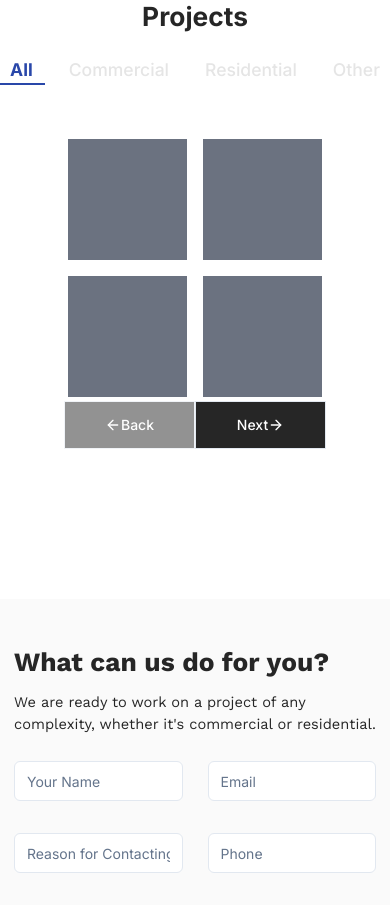
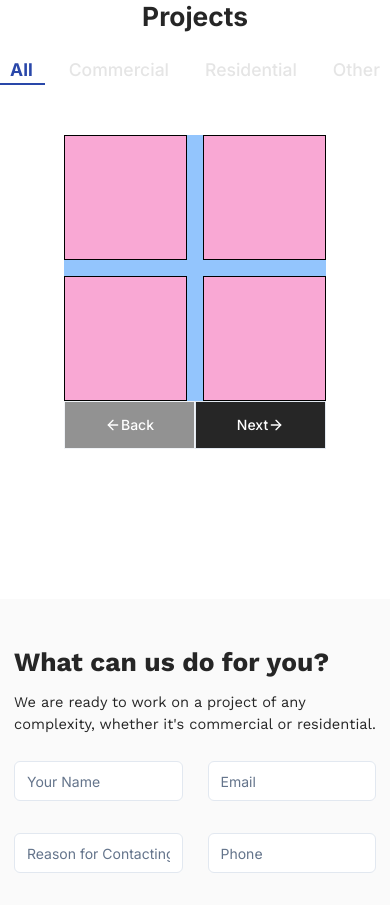
Before and after one commit to Iceblockp/construction, a Next.js app: page / in a window 390 px wide. Shown: the part 6080-6985 px from the top of the page. Built offline with nearby package versions, Linux system fonts and the light colour scheme.

Commit message:
project detail style add

```diff
--- a/package.json
+++ b/package.json
@@ -17,6 +17,7 @@
     "class-variance-authority": "^0.7.0",
     "clsx": "^2.1.1",
     "embla-carousel-react": "^8.1.3",
+    "framer-motion": "^11.2.10",
     "lucide-react": "^0.381.0",
     "next": "14.2.3",
     "react": "^18",
--- a/src/components/featuresOfSections/ProjectCarousal.tsx
+++ b/src/components/featuresOfSections/ProjectCarousal.tsx
@@ -1,26 +1,110 @@
-import React from 'react'
+import React, { useEffect, useState } from 'react'
 import {
     Carousel,
     CarouselContent,
     CarouselItem,
     CarouselNext,
     CarouselPrevious,
-} from "@/components/ui/carousel"
+} from "@/components/ui/carousel";
+import { motion } from "framer-motion"
 
 type Props = {}
+type Project = {
+    data: string,
+    isDetail: boolean
+}
 
 const ProjectCarousal = (props: Props) => {
+
+    const initialProjects: Project[] = [
+
+        {
+            data: "first",
+            isDetail: false
+        },
+        {
+            data: "second",
+            isDetail: false
+        },
+        {
+            data: "third",
+            isDetail: false
+        },
+        {
+            data: "fourth",
+            isDetail: false
+        },
+        {
+            data: "five",
+            isDetail: false
+        },
+        {
+            data: "six",
+            isDetail: false
+        },
+        {
+            data: "seven",
+            isDetail: false
+        },
+        {
+            data: "eight",
+            isDetail: false
+        }
+    ];
+    const [projects, setProjects] = useState(initialProjects)
+
+    const chunkArray = (array: Project[], chunkSize: number) => {
+        const result = [];
+        for (let i = 0; i < array.length; i += chunkSize) {
+            const chunk = array.slice(i, i + chunkSize).map((item, index) => ({ ...item, number: index + 1 }))
+            result.push(chunk);
+        }
+        return result;
+    }
+
+    const viewDetail = (id: string) => {
+        const updateProjects = projects.map((el) => el.data == id ? { ...el, isDetail: true } : { ...el, isDetail: false });
+        setProjects(updateProjects);
+    }
+    const closeDetail = (id: string) => {
+        const closedProjects = projects.map((el) => el.data == id ? { ...el, isDetail: false } : { ...el, isDetail: false });
+        setProjects(closedProjects);
+        // console.log(closedProjects)
+    }
+
+    let manageData = chunkArray(projects, 4);
+
+    // console.log(projects);
+
+
+
+
     return (
         <div className=' w-full h-full p-[50px] lg:p-[70px] '>
             <Carousel className="w-full flex flex-col ">
                 <CarouselContent className=''>
-                    {Array.from({ length: 5 }).map((_, index) => (
+                    {manageData.map((items, index) => (
                         <CarouselItem key={index}>
-                            <div className="p-1 w-full h-full grid grid-cols-2 sm:grid-cols-2 gap-4">
-                                <div className=' bg-gray-500 w-full h-[121px] sm:h-[242px]'></div>
-                                <div className=' bg-gray-500 w-full h-[121px] sm:h-[242px]'></div>
-                                <div className=' bg-gray-500 w-full h-[121px] sm:h-[242px]'></div>
-                                <div className=' bg-gray-500 w-full h-[121px] sm:h-[242px]'></div>
+                            <div className="p-1 w-full bg-blue-300 relative h-full grid grid-cols-2 sm:grid-cols-2 gap-4">
+                                {
+                                    items.map((item) => (
+                                        <div className=' w-full h-[121px] sm:h-[242px]'>
+
+                                        </div>
+                                    ))
+                                }
+                                {
+                                    items.map((item) => (
+                                        <div className={`bg-pink-300 absolute border border-black ${item.isDetail ? (` w-[85%] h-[85%] z-40 duration-500   ${(item.number == 1 && "top-[7.5%] left-[7.5%]  ") || (item.number == 2 && "top-[7.5%] right-[7.5%]") || (item.number == 3 && "left-[7.5%] bottom-[7.5%]") || (item.number == 4 && "right-[7.5%] bottom-[7.5%]")} `) : (` w-[47%] h-[47%]  ${(item.number == 1 && "top-0 left-0 ") || (item.number == 2 && "top-0 right-0") || (item.number == 3 && "left-0 bottom-0") || (item.number == 4 && "right-0 bottom-0")} `)} `}>
+                                            <div onClick={() => viewDetail(item.data)} className={` w-full h-full  `}></div>
+                                            {item.isDetail && (
+                                                <div onClick={() => closeDetail(item.data)} className=' absolute top-0 right-0 bg-red-300 cursor-pointer '>close</div>
+                                            )}
+
+                                        </div>
+                                    ))
+                                }
+
 
 
                             </div>
--- a/src/components/layout/Navbar.tsx
+++ b/src/components/layout/Navbar.tsx
@@ -45,23 +45,21 @@ const Navbar = (props: Props) => {
                         <div className=' hidden lg:flex text-[18px]  gap-[50px] items-center justify-between '>
                             {sections.map((section) => (
                                 <div key={section.id} >
-                                    <button className={` capitalize text-[18px] text-neutral-900 font-logo border-gray-800 ${section.id == 'contact' ? 'text-[#F9995D] font-semibold' : ""} ${section.id == activeSection ? "border-b" : ""}`} onClick={() => scrollToSection(section.ref)}>{section.id}</button>
+                                    <button className={` capitalize text-[18px]  font-logo border-gray-800 ${section.id == activeSection ? "text-[#2947A9] font-semibold" : "text-neutral-900"}`} onClick={() => scrollToSection(section.ref)}>{section.id}</button>
                                 </div>
                             ))}
                         </div>
                         <div className=' flex items-center lg:hidden '>
 
 
-                            <DropdownMenu>
+                            <DropdownMenu >
                                 <DropdownMenuTrigger><svg xmlns="http://www.w3.org/2000/svg" fill="none" viewBox="0 0 24 24" strokeWidth={1.5} stroke="currentColor" className="size-8">
                                     <path strokeLinecap="round" strokeLinejoin="round" d="M3.75 6.75h16.5M3.75 12h16.5m-16.5 5.25h16.5" />
                                 </svg></DropdownMenuTrigger>
-                                <DropdownMenuContent>
-                                    <DropdownMenuLabel>Menu</DropdownMenuLabel>
-                                    <DropdownMenuSeparator />
+                                <DropdownMenuContent className=' rounded-none w-[200px] border border-blue-200 px-4 space-y-2 py-2 '>
                                     {sections.map((section) => (
 
-                                        <DropdownMenuItem key={section.id}><button className={` capitalize text-[18px] text-neutral-900 font-logo border-gray-600 ${section.id == activeSection ? 'border-b' : ""} `} onClick={() => scrollToSection(section.ref)}>{section.id}</button></DropdownMenuItem>
+                                        <DropdownMenuItem key={section.id}><button className={` capitalize text-[18px]  font-logo font-semibold border-gray-600 ${section.id == activeSection ? 'text-[#2947A9]' : "text-neutral-600"} `} onClick={() => scrollToSection(section.ref)}>{section.id}</button></DropdownMenuItem>
                                     ))}
 
                                 </DropdownMenuContent>
```
Also changed, not shown: 1 other file (tests, documents, lock files or other folders).
